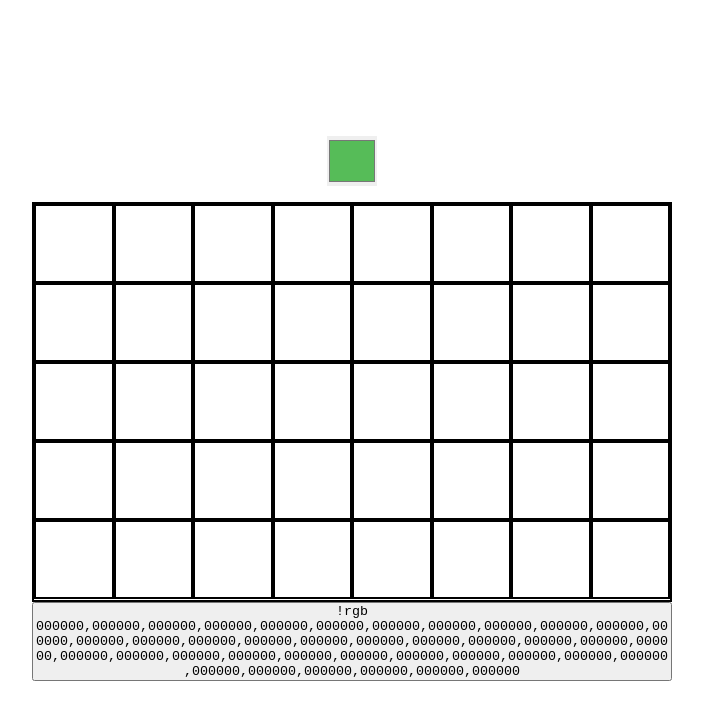
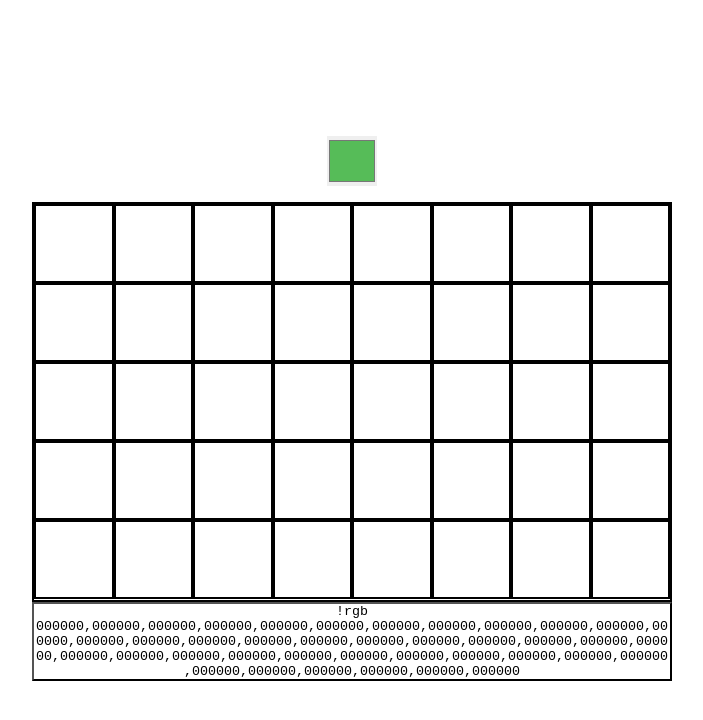
Before and after one commit to CodingGarden/react-pixel-art-maker, a React (Create React App) app: page / in a window 1280 px wide. Shown: the top 720 px of the page, without its empty margins (288-991 px from the left). Built offline with nearby package versions, Linux system fonts and the light colour scheme.

Commit message:
feat: add white background to chatString class

```diff
--- a/src/App.styles.js
+++ b/src/App.styles.js
@@ -26,5 +26,6 @@ export default createUseStyles({
     maxWidth: '50%',
     fontFamily: 'monospace',
     wordWrap: 'break-word',
+    backgroundColor: 'white',
   },
 });
```
